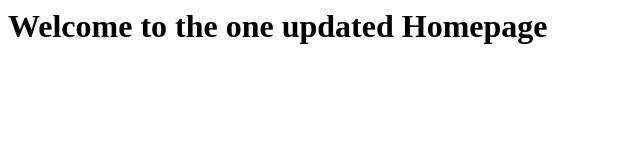
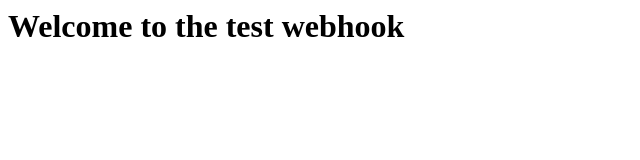
Before and after one commit to SGbaby0119/aws-web-cicd, a plain HTML site: page index.html in a window 1280 px wide. Shown: the whole page, without its empty margins (0-640 px from the left). Drawn offline with Linux system fonts and the light colour scheme.

Commit message:
Updated homepage

```diff
--- a/index.html
+++ b/index.html
@@ -1,3 +1,3 @@
 <html>
-    <h1>Welcome to the one updated Homepage</h1>
+    <h1>Welcome to the test webhook</h1>
 </html>
```
